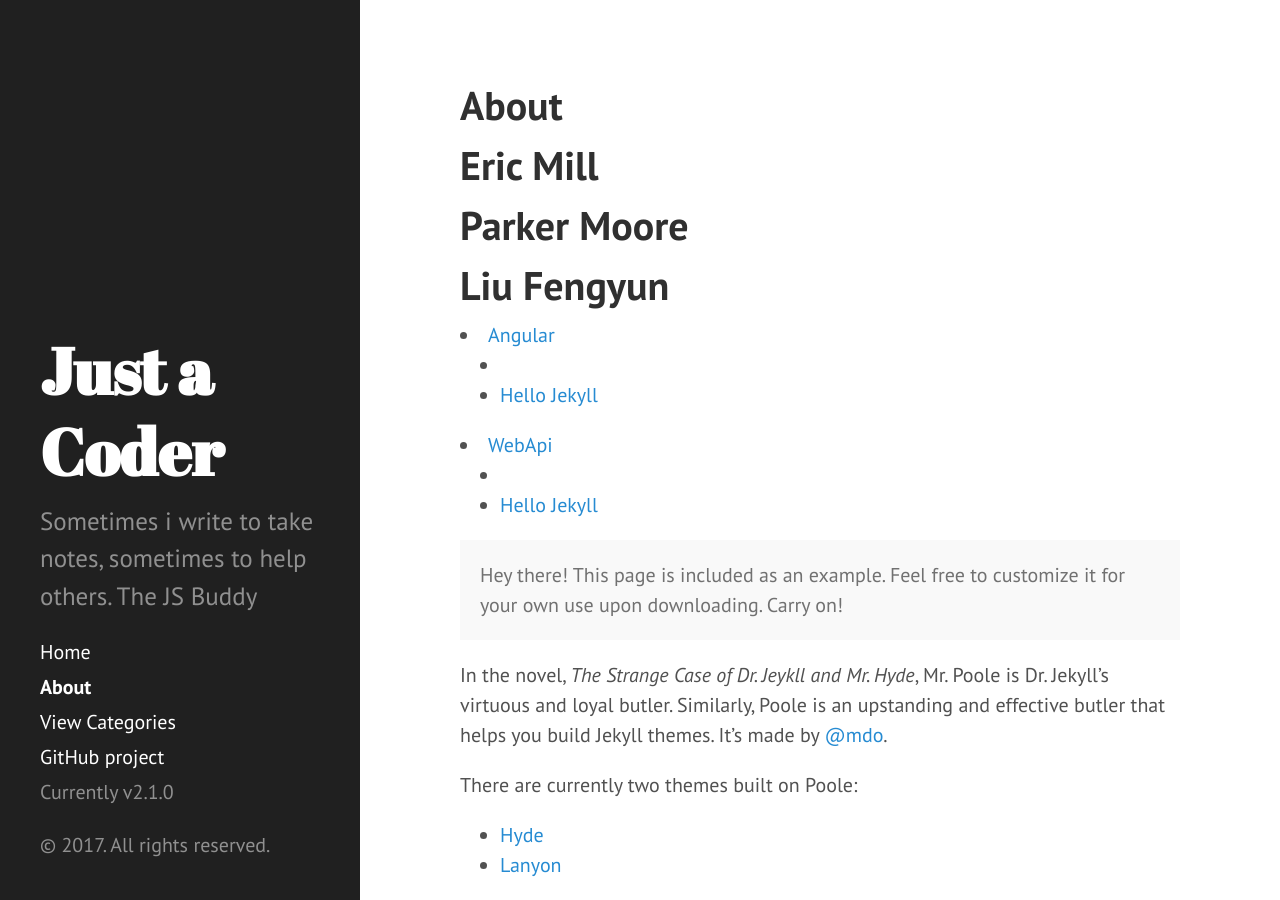
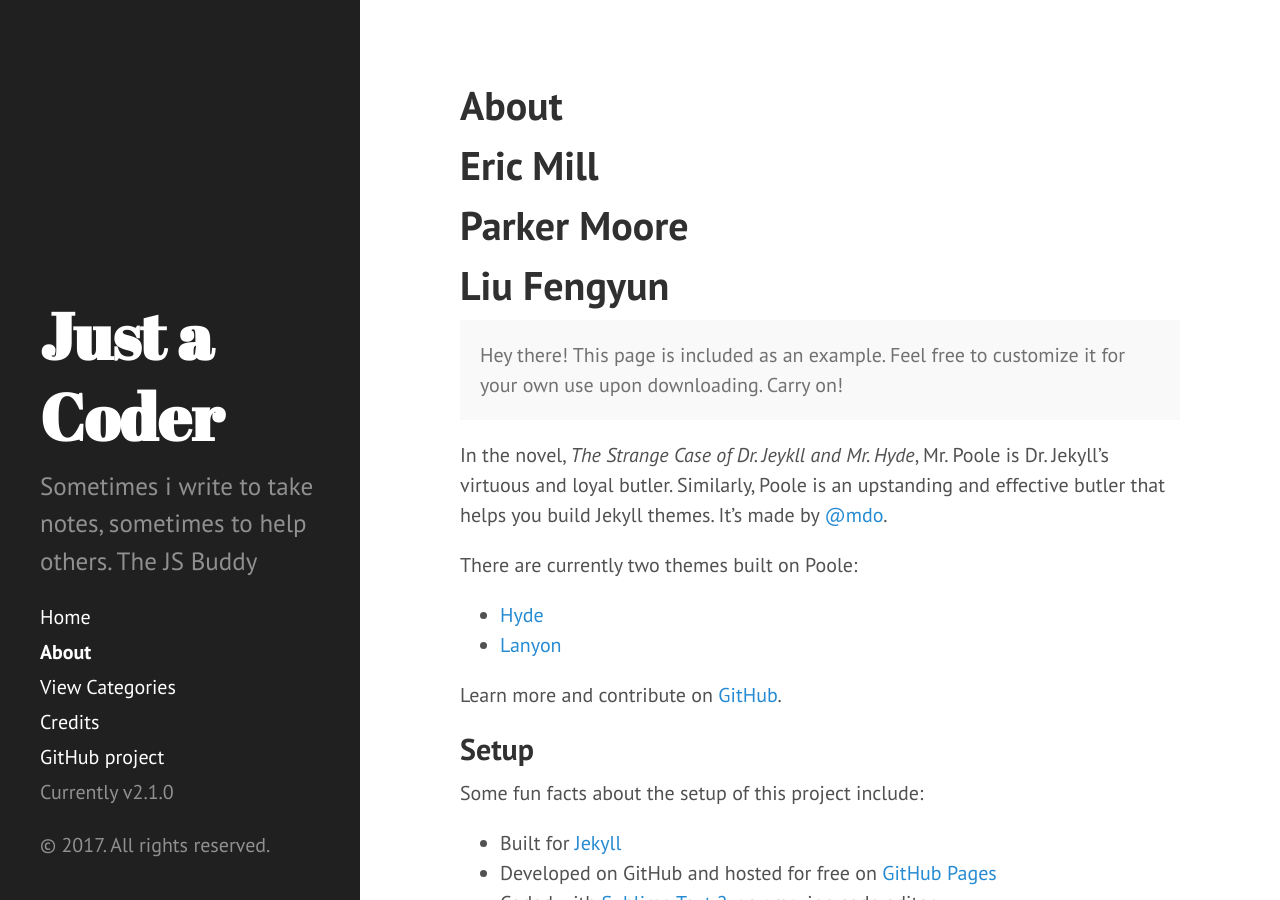
Before and after one commit to daveMad/daveMad.github.io, a Jekyll site: the page built from about.md, in a window 1280 px wide and 900 px high. Built offline with Jekyll 4.4.1, drawn with Linux system fonts in a browser that asks for light colours.

Commit message:
clear some dump code

```diff
--- a/about.md
+++ b/about.md
@@ -11,17 +11,7 @@ title: About
   {% endfor %}
 </div>
 
-{% for category in site.categories %}
-  <li><a name="{{ category | first }}">{{ category | first }}</a>
-    <ul>
-    {% for posts in category %}
-      {% for post in posts %}
-        <li><a href="{{ post.url }}">{{ post.title }}</a></li>
-      {% endfor %}
-    {% endfor %}
-    </ul>
-  </li>
-{% endfor %}
+
 
 <p class="message">
   Hey there! This page is included as an example. Feel free to customize it for your own use upon downloading. Carry on!
--- /dev/null
+++ b/credits.md
@@ -0,0 +1,4 @@
+---
+layout: page
+title: Credits
+---
```
